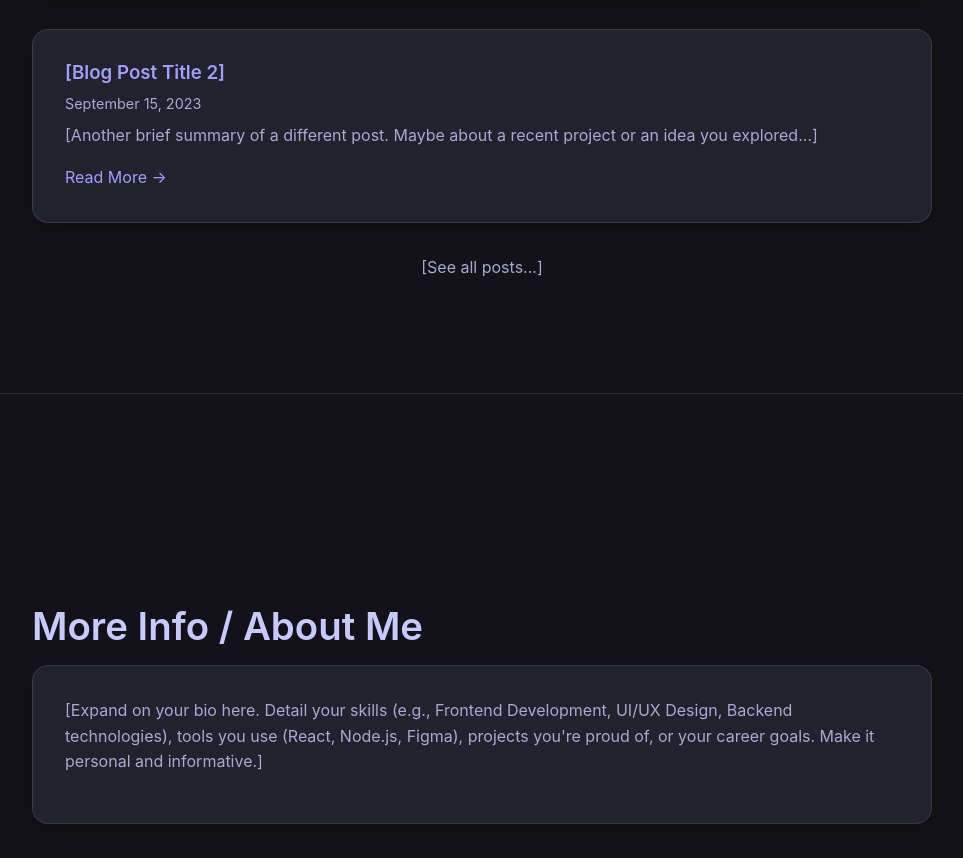
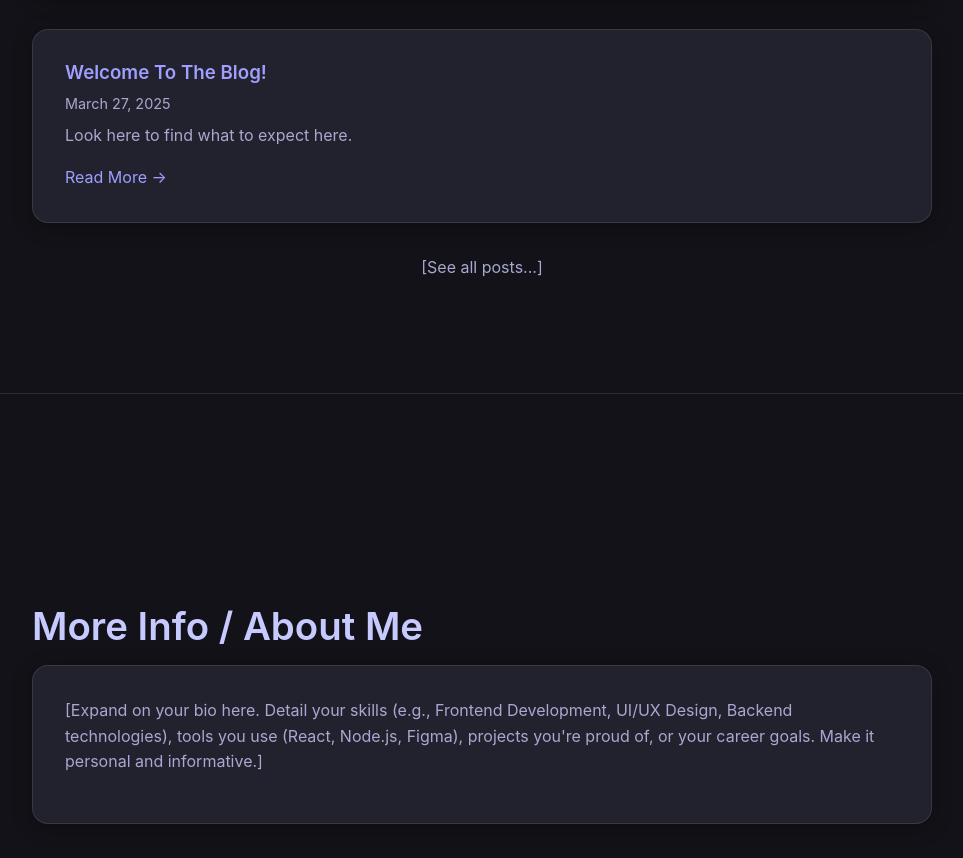
Before and after one commit to Project-Fireplace/Ethan-Blog, a plain HTML site: page index.html in a window 1280 px wide. Shown: the part 1156-2014 px from the top of the page, without its empty margins (158-1121 px from the left). Drawn offline with Linux system fonts and the light colour scheme.

Commit message:
Update index.html

```diff
--- a/index.html
+++ b/index.html
@@ -345,10 +345,10 @@
                 </article>
 
                 <article class="blog-post-preview glass-card" style="--child-index: 3;">
-                    <h3><a href="#">[Blog Post Title 2]</a></h3>
-                    <span class="date">September 15, 2023</span>
-                    <p>[Another brief summary of a different post. Maybe about a recent project or an idea you explored...]</p>
-                    <a href="#">Read More →</a>
+                    <h3><a href="blog-posts/welcome_to_posts.html">Welcome To The Blog!</a></h3>
+                    <span class="date">March 27, 2025</span>
+                    <p>Look here to find what to expect here.</p>
+                    <a href="blog-posts/welcome_to_posts.html">Read More →</a>
                 </article>
 
                 <!-- Add more articles using the snippet provided previously, updating --child-index -->
```
